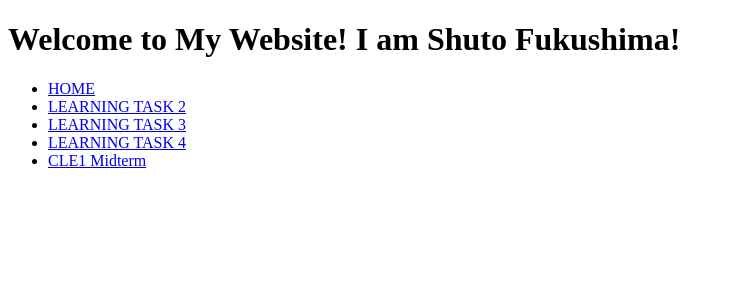
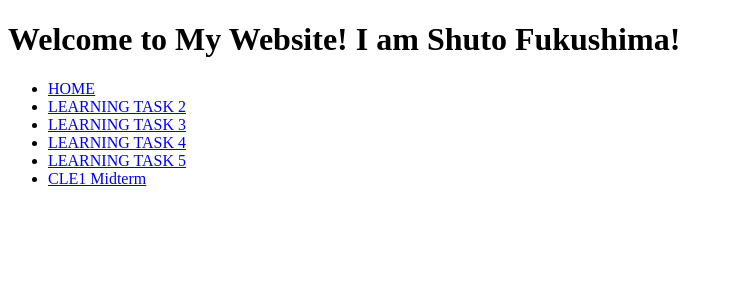
Before and after one commit to ShutoFukushima/Learning-Task, a PHP site: page / in a window 1280 px wide. Shown: the top 300 px of the page, without its empty margins (0-733 px from the left). Run offline with PHP 8.4, Linux system fonts and the light colour scheme.

Commit message:
Update index.php

```diff
--- a/index.php
+++ b/index.php
@@ -10,6 +10,7 @@
     <li><a href="/LT2/Homepage.html" target= "_blank"> LEARNING TASK 2 </a> </li>
     <li><a href="/LT3/index.html" target= "_blank"> LEARNING TASK 3 </a> </li>
     <li><a href="/LT4/index.html" target= "_blank"> LEARNING TASK 4 </a> </li>
+    <li><a href="/LT5/index.html" target= "_blank"> LEARNING TASK 5 </a> </li>
     <li><a href="/CLE1MT/index.html" target= "_blank"> CLE1 Midterm </a> </li>
 
   </ul>
```
